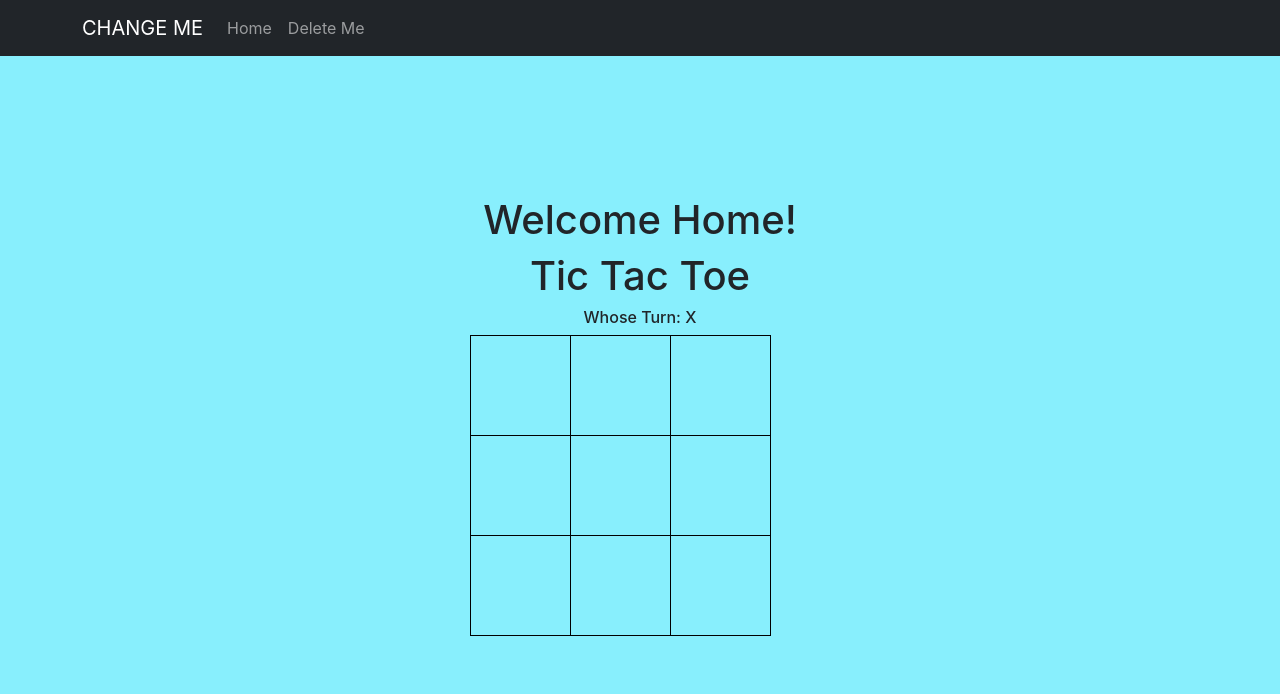
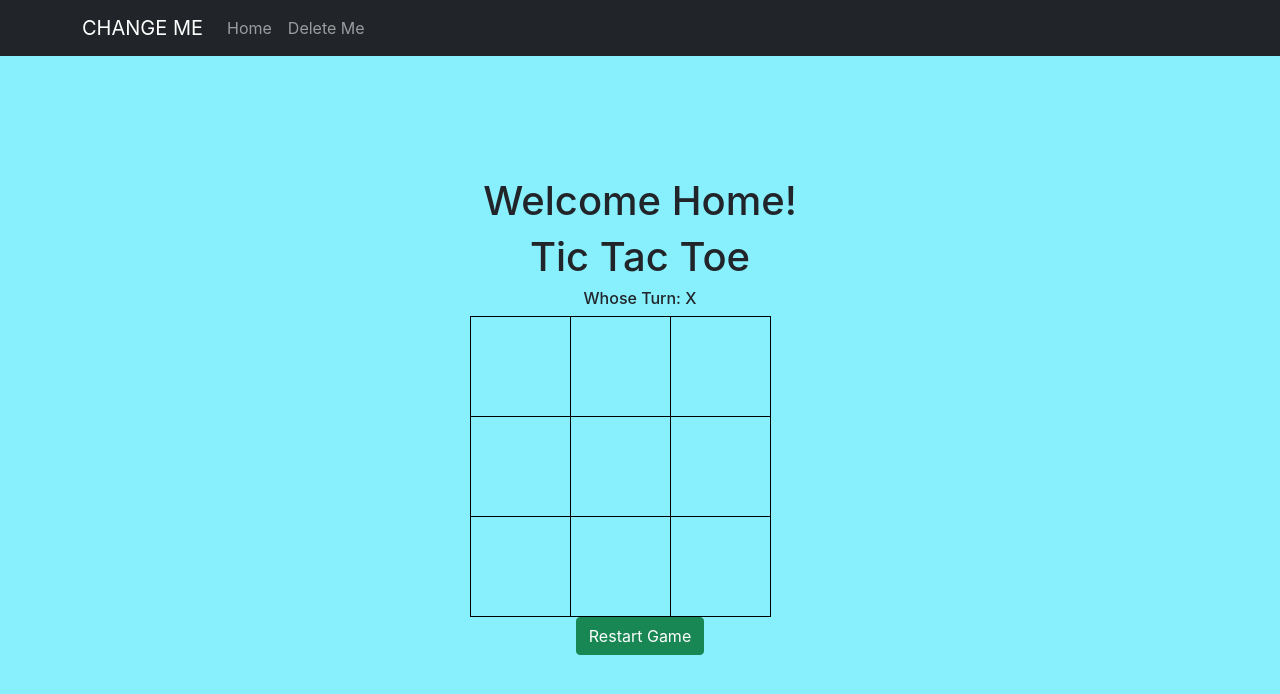
Before and after one commit to scamp925/Mini-React-Projects, a Next.js app: page / in a window 1280 px wide. Shown: the top 694 px of the page. Built offline with nearby package versions, Linux system fonts and the light colour scheme.

Commit message:
YES, came up with a way for users to restart game if it ends in a draw. Users can also restart game whenever. Very happy

```diff
--- a/components/TicTacToe.js
+++ b/components/TicTacToe.js
@@ -95,9 +95,9 @@ export default function TicTacToe() {
       {winner && (
         <>
           <h3>{winner} is the winner! Congratulations!!</h3>
-          <Button variant="success" onClick={() => handleRestart()}>Play Again</Button>{' '}
         </>
       )}
+      <Button variant="success" onClick={() => handleRestart()}>{winner ? 'Play Again' : 'Restart Game'}</Button>{' '}
     </div>
   );
 }
```
